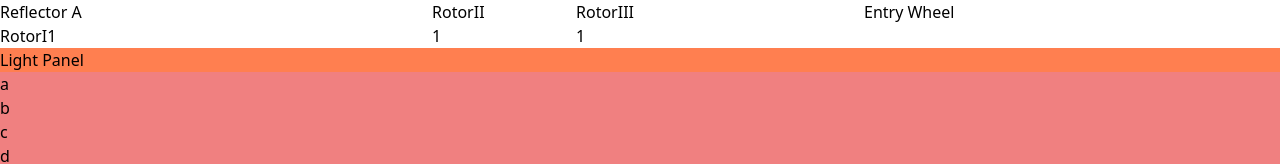
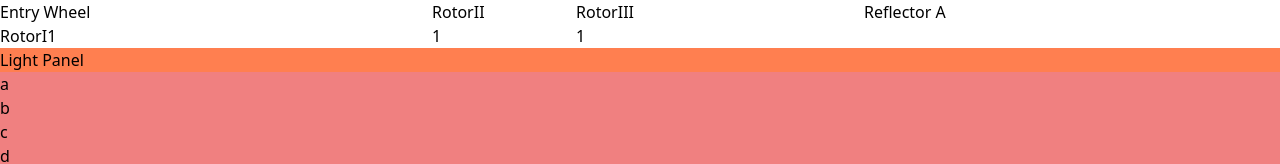
Before and after one commit to jamesgoodhouse/react-enigma-machine, a React (Create React App) app: page / in a window 1280 px wide. Shown: the top 164 px of the page. Built offline with nearby package versions, Linux system fonts and the light colour scheme.

Commit message:
tweaks to rotor stuff and formatting

```diff
--- a/src/component/Rotor.jsx
+++ b/src/component/Rotor.jsx
@@ -41,7 +41,7 @@ export default function Rotor({ id, ringSetting }) {
     <div className="Rotor">
       Rotor
       {id}
-      <input type="number" min="1" max="26" value={ringSetting + 1} />
+      <input type="number" min="1" max="26" value={ringSetting + 1} onChange={() => console.log('updating ring setting')} />
     </div>
   );
 }
--- a/src/component/RotorAssembly.jsx
+++ b/src/component/RotorAssembly.jsx
@@ -8,10 +8,7 @@ import Rotor from './Rotor';
 export default function RotorAssembly({ rotors, reflector }) {
   return (
     <div className="RotorAssembly columns-3">
-      <Reflector
-        id={reflector.id}
-        encoding={reflector.encoding}
-      />
+      <EntryWheel />
       <div
         className={
           classNames(
@@ -26,11 +23,13 @@ export default function RotorAssembly({ rotors, reflector }) {
             id={r.rotor.id}
             encoding={r.rotor.encoding}
             ringSetting={r.ringSetting}
-            turnoverNotch={r.rotor.turnoverNotch}
           />
         ))}
       </div>
-      <EntryWheel />
+      <Reflector
+        id={reflector.id}
+        encoding={reflector.encoding}
+      />
     </div>
   );
 }
@@ -46,7 +45,6 @@ RotorAssembly.propTypes = {
       rotor: PropTypes.shape({
         id: PropTypes.string.isRequired,
         encoding: PropTypes.string.isRequired,
-        turnoverNotch: PropTypes.string.isRequired,
       }),
     }),
   ).isRequired,
```
Also changed, not shown: src/component/EnigmaMachine.jsx (+16 -4 lines).
